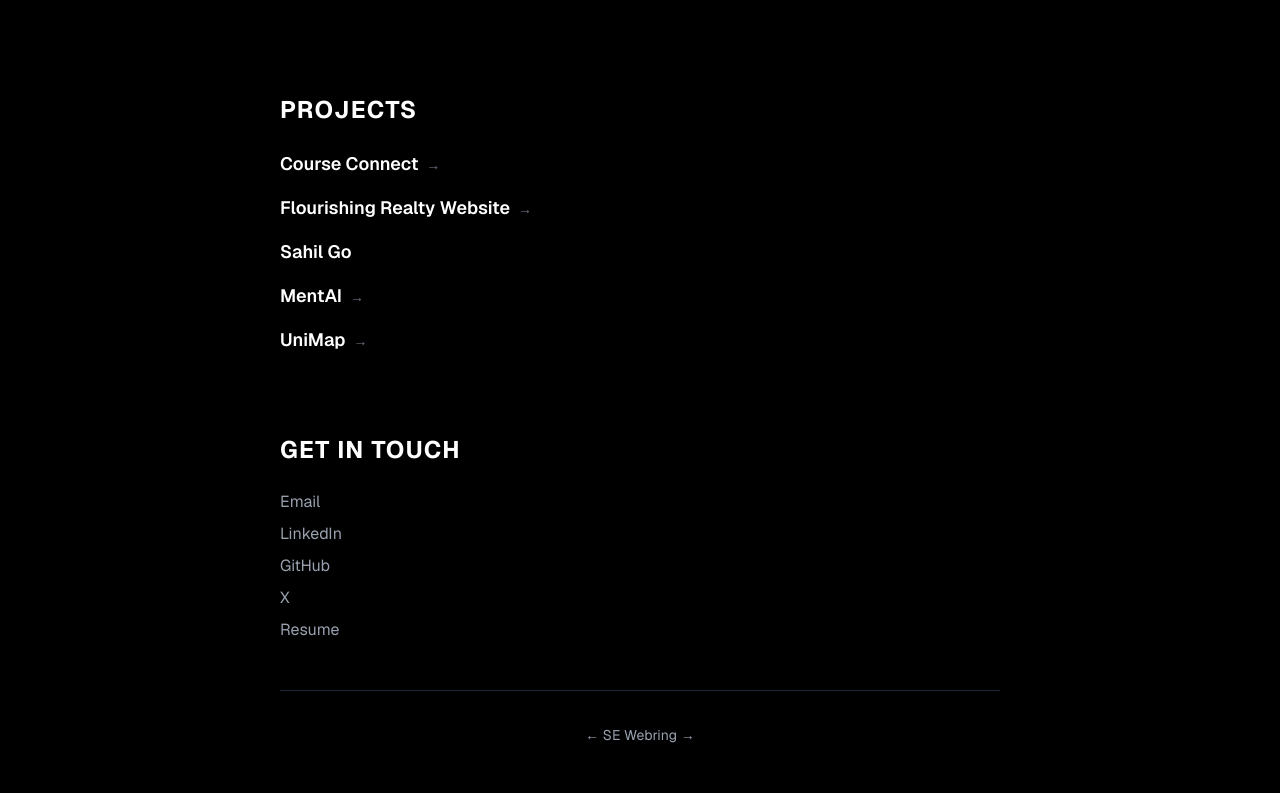
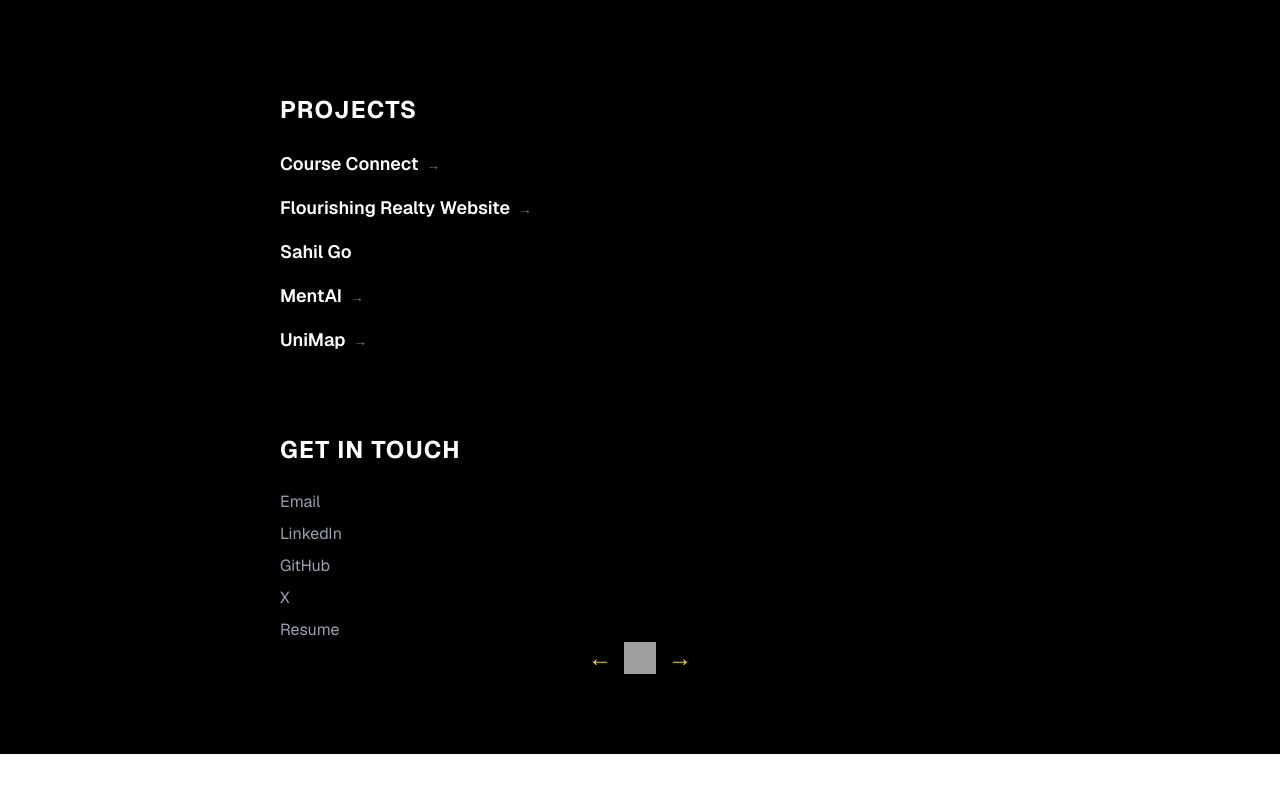
Before and after one commit to hamzakammar/hamzakammar, a Next.js app: page / in a window 1280 px wide. Shown: the part 858-1651 px from the top of the page. After the commit the page ends 1612 px from the top, so only its background shows below. Built offline with nearby package versions, Linux system fonts and the light colour scheme; grey boxes are pictures that could not be loaded.

Commit message:
Added SE 30 webring

```diff
--- a/src/app/page.tsx
+++ b/src/app/page.tsx
@@ -1,5 +1,5 @@
 'use client';
-import { useState } from 'react';
+import { useState, useEffect } from 'react';
 import Image from 'next/image';
 
 const experiences = [
@@ -84,6 +84,11 @@ const projects = [
 
 export default function Home() {
   const [hoveredExp, setHoveredExp] = useState<number | null>(null);
+  const [currentUrl, setCurrentUrl] = useState('');
+
+  useEffect(() => {
+    setCurrentUrl(window.location.href);
+  }, []);
 
   return (
    <div className="min-h-screen bg-black text-white">
@@ -225,19 +230,17 @@ export default function Home() {
         </div>
       </section>
 
-      {/* SE Webring */}
-      <section className="mt-12 pt-8 border-t border-gray-800">
-        <div className="text-center">
-          <a
-            href="https://se-webring.xyz/"
-            target="_blank"
-            rel="noopener noreferrer"
-            className="inline-block text-gray-400 hover:text-white transition-colors"
-          >
-            <span className="text-sm">← SE Webring →</span>
-          </a>
-        </div>
-      </section>
+      <div style={{ display: 'flex', alignItems: 'center', justifyContent: 'center', gap: '12px' }}>
+        <a href={`https://se30webring.com?from=${currentUrl}&dir=prev`} style={{ textDecoration: 'none', color: '#FFCE1A', fontSize: '1.5rem', lineHeight: 1, display: 'flex', alignItems: 'center' }}>←</a>
+        <a href="https://se30webring.com" target="_blank" rel="noopener noreferrer" style={{ textDecoration: 'none', display: 'flex', alignItems: 'center' }}>
+          <img
+            src="https://se30webring.com/assets/icon-yellow.svg"
+            alt="SE '30 Webring"
+            style={{ width: '32px', height: '32px' }}
+          />
+        </a>
+        <a href={`https://se30webring.com?from=${currentUrl}&dir=next`} style={{ textDecoration: 'none', color: '#FFCE1A', fontSize: '1.5rem', lineHeight: 1, display: 'flex', alignItems: 'center' }}>→</a>
+      </div>
 
     </main>
    </div>
```
